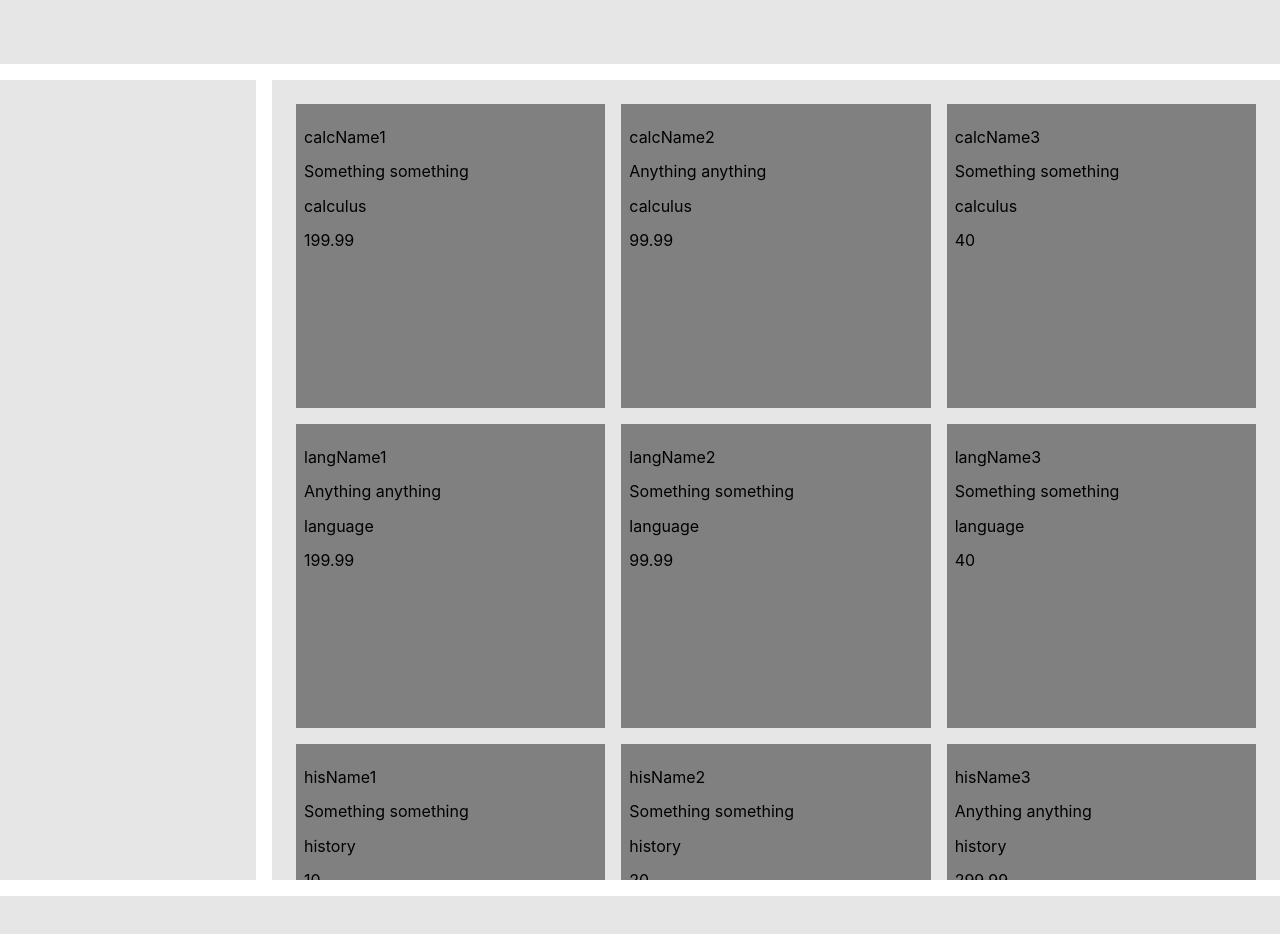
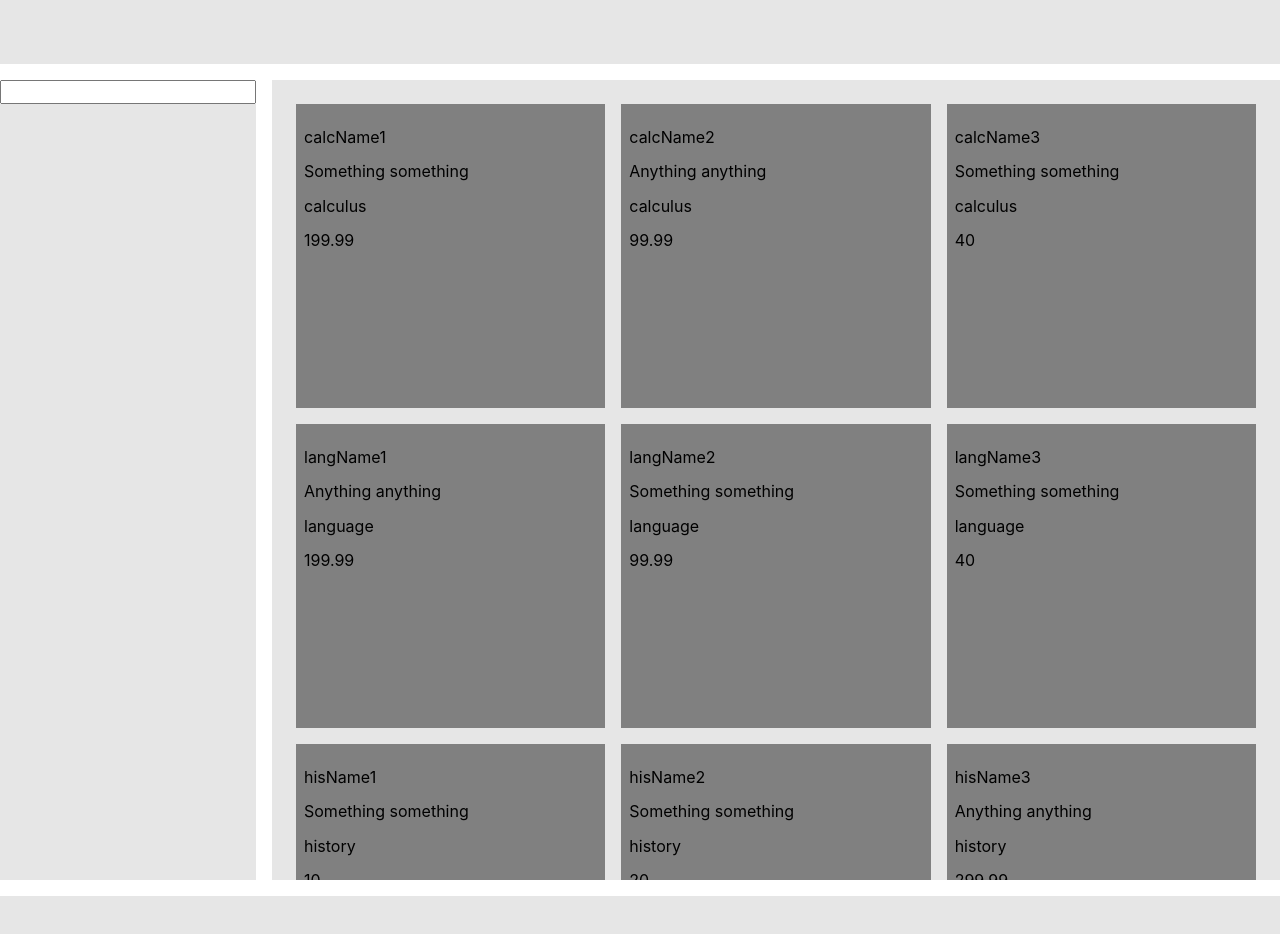
Before and after one commit to lhafkamp/inspire-app, a React (Create React App) app: page / in a window 1280 px wide. Shown: the top 934 px of the page. Built offline with nearby package versions, Linux system fonts and the light colour scheme.

Commit message:
Restructured for state access

```diff
--- /dev/null
+++ b/src/components/CourseDisplayer.js
@@ -0,0 +1,45 @@
+import React from 'react'
+import allCourses from '../allCourses'
+
+import CourseSection from './CourseSection'
+import FilterSection from './FilterSection'
+
+class CourseDisplayer extends React.Component {
+  constructor() {
+    super()
+    this.state = {
+      courses: [],
+      search: []
+    }
+
+    this.changeHandler = this.changeHandler.bind(this)
+  }
+
+  componentDidMount() {
+    const arr = []
+    Object.keys(allCourses).map(key => arr.push(allCourses[key]))
+
+    this.setState({
+      courses: arr
+    })
+  }
+
+  changeHandler(e) {
+    this.setState({
+      search: e.target.value
+    })
+  }
+
+  render() {
+    const { courses, search } = this.state
+
+    return (
+      <div>
+        <FilterSection onChange={this.changeHandler} />
+        <CourseSection courses={courses} />
+      </div>
+    )
+  }
+}
+
+export default CourseDisplayer
--- a/src/components/CourseSection.js
+++ b/src/components/CourseSection.js
@@ -1,35 +1,11 @@
 import React from 'react'
-import allCourses from '../allCourses'
 
 import Course from './Course'
 
-export class CourseSection extends React.Component {
-  constructor() {
-    super()
-    this.state = {
-      courses: []
-    }
-  }
-
-  componentDidMount() {
-    const arr = []
-    Object.keys(allCourses).map(key => arr.push(allCourses[key]))
-
-    this.setState({
-      courses: arr
-    })
-  }
-
-  render() {
-    const { courses } = this.state
-
-    return (
-      <div id="course-section">
-        {courses.map(course => <Course courseData={course} key={course.name} />)}
-      </div>
-    )
-  }
-}
-
+const CourseSection = ({ courses }) => (
+  <div id="course-section">
+    {courses.map(course => <Course courseData={course} key={course.name} />)}
+  </div>
+)
 
 export default CourseSection
--- a/src/components/FilterSection.js
+++ b/src/components/FilterSection.js
@@ -1,8 +1,8 @@
 import React from 'react'
 
-const FilterSection = () => (
+const FilterSection = ({ onChange }) => (
   <div id="filter-section">
-
+    <input type="text" onChange={onChange} />
   </div>
 )
 
--- a/src/components/Layout.js
+++ b/src/components/Layout.js
@@ -2,8 +2,7 @@ import React from 'react'
 
 import Nav from './Nav'
 import Footer from './Footer'
-import CourseSection from './CourseSection'
-import FilterSection from './FilterSection'
+import CourseDisplayer from './CourseDisplayer'
 
 import '../styles/all.scss'
 
@@ -11,10 +10,7 @@ const Layout = () => (
   <React.Fragment>
     <Nav />
     <div id="layout">
-      <div>
-        <FilterSection />
-        <CourseSection />
-      </div>
+      <CourseDisplayer />
       <Footer />
     </div>
   </React.Fragment>
```
